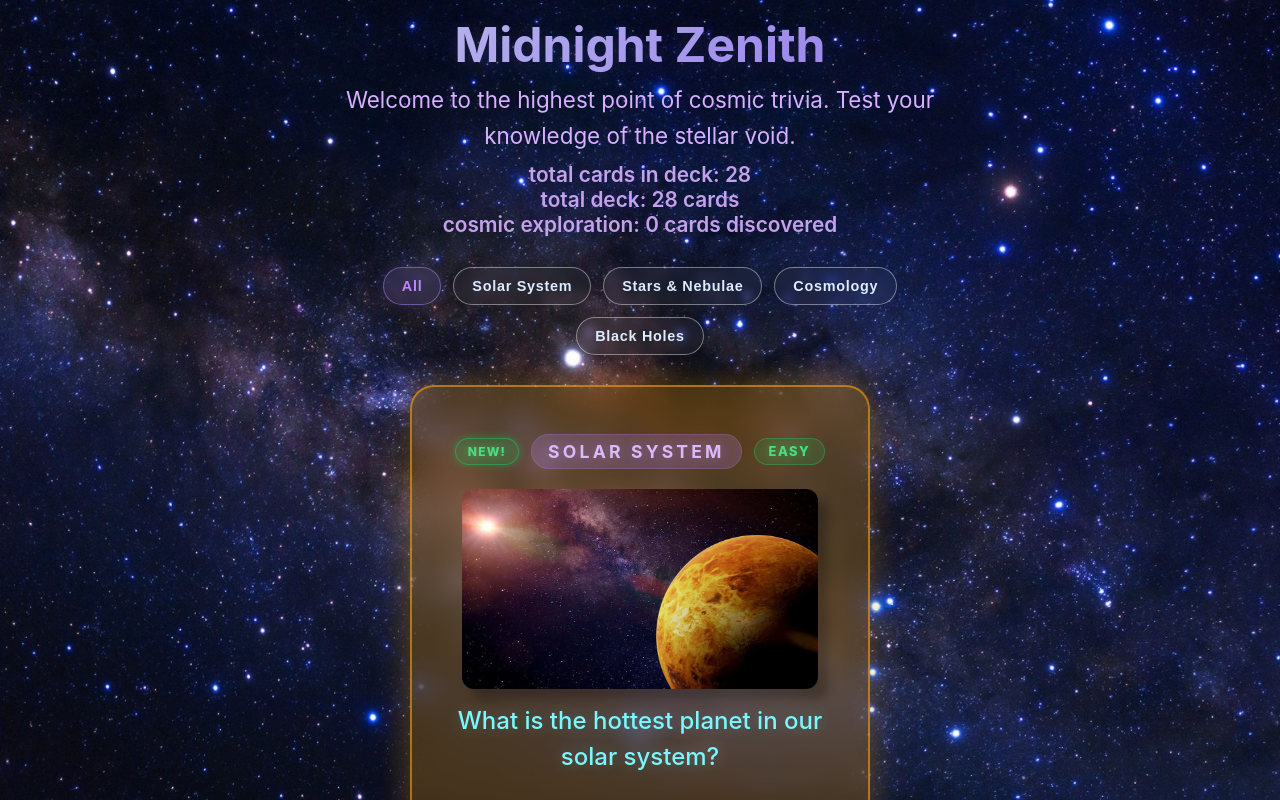
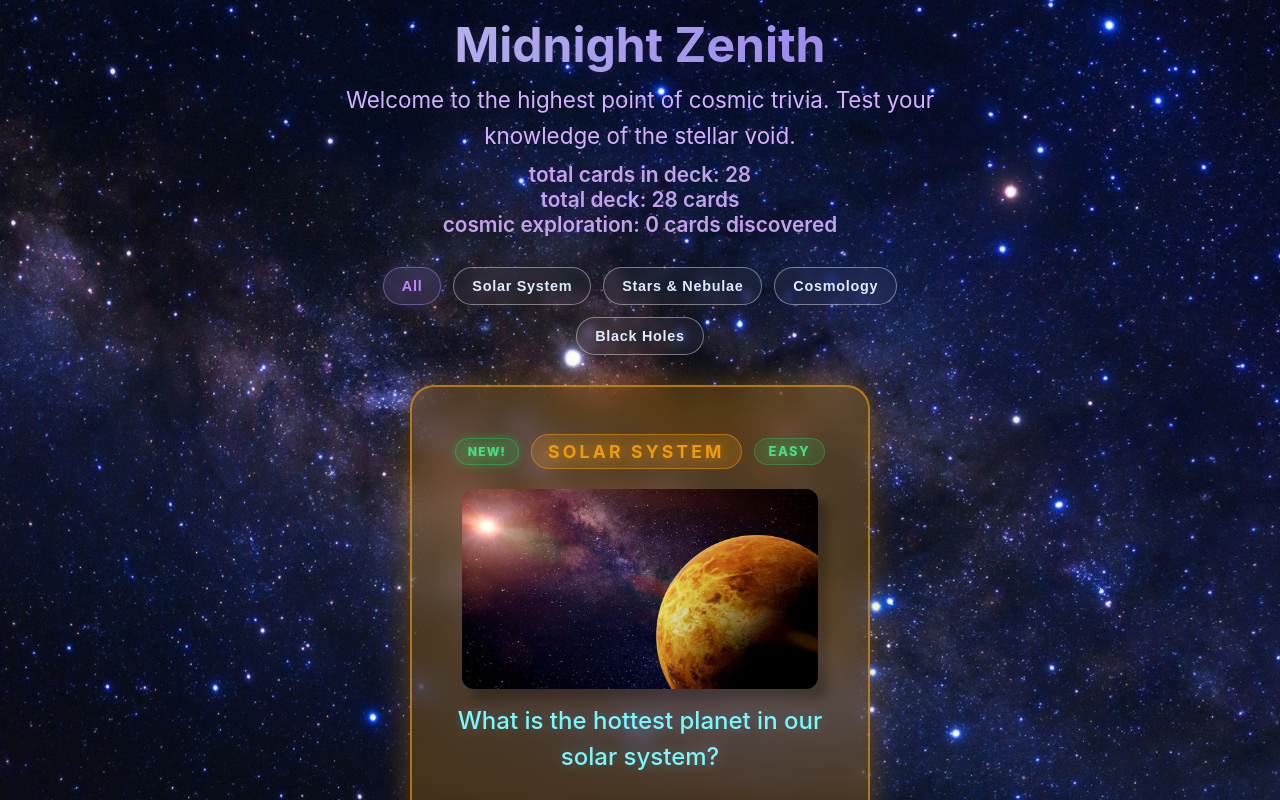
Before and after one commit to zxahamza20/Midnight-Zenith, a React (Vite) app: page / in a window 1280 px wide. Shown: the top 800 px of the page. Built offline with nearby package versions, Linux system fonts and the light colour scheme.

Commit message:
Make the category tag inside card the same color as the card

```diff
--- a/src/components/Card.css
+++ b/src/components/Card.css
@@ -120,11 +120,25 @@
   box-shadow: 0 0 30px rgba(245, 158, 11, 0.25), 0 10px 50px rgba(245, 158, 11, 0.15);
 }
 
+.card[data-category="Solar System"] .category-tag {
+  color: rgba(245, 158, 11, 0.95);
+  background: rgba(245, 158, 11, 0.18);
+  border: 1px solid rgba(245, 158, 11, 0.5);
+  text-shadow: 0 0 12px rgba(245, 158, 11, 0.55);
+}
+
 .card[data-category="Stars & Nebulae"] .card-front,
 .card[data-category="Stars & Nebulae"] .card-back {
   border: 2px solid rgba(34, 211, 238, 0.6);
   background: rgba(34, 211, 238, 0.25);
   box-shadow: 0 0 30px rgba(34, 211, 238, 0.25), 0 10px 50px rgba(34, 211, 238, 0.15);
+}
+
+.card[data-category="Stars & Nebulae"] .category-tag {
+  color: rgba(34, 211, 238, 0.95);
+  background: rgba(34, 211, 238, 0.18);
+  border: 1px solid rgba(34, 211, 238, 0.5);
+  text-shadow: 0 0 12px rgba(34, 211, 238, 0.55);
 }
 
 .card[data-category="Cosmology"] .card-front,
@@ -134,12 +148,27 @@
   box-shadow: 0 0 30px rgba(167, 139, 250, 0.25), 0 10px 50px rgba(167, 139, 250, 0.15);
 }
 
+.card[data-category="Cosmology"] .category-tag {
+  color: rgba(167, 139, 250, 0.98);
+  background: rgba(167, 139, 250, 0.18);
+  border: 1px solid rgba(167, 139, 250, 0.55);
+  text-shadow: 0 0 12px rgba(167, 139, 250, 0.6);
+}
+
 .card[data-category="Black Holes"] .card-front,
 .card[data-category="Black Holes"] .card-back {
   border: 2px solid rgba(244, 63, 94, 0.65);
   background: rgba(244, 63, 94, 0.25);
   box-shadow: 0 0 30px rgba(244, 63, 94, 0.3), 0 10px 50px rgba(244, 63, 94, 0.2);
 }
+
+.card[data-category="Black Holes"] .category-tag {
+  color: rgba(244, 63, 94, 0.98);
+  background: rgba(244, 63, 94, 0.18);
+  border: 1px solid rgba(244, 63, 94, 0.55);
+  text-shadow: 0 0 12px rgba(244, 63, 94, 0.65);
+}
+
 
 .card-header-badges {
   display: flex;
```
